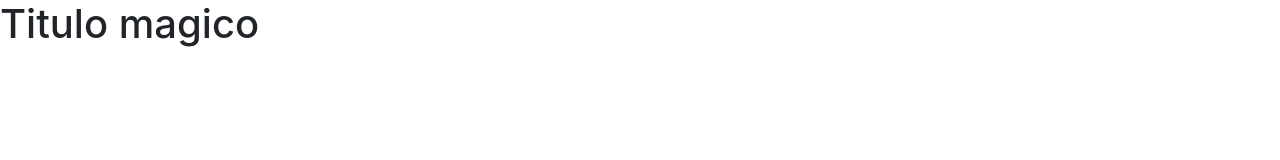
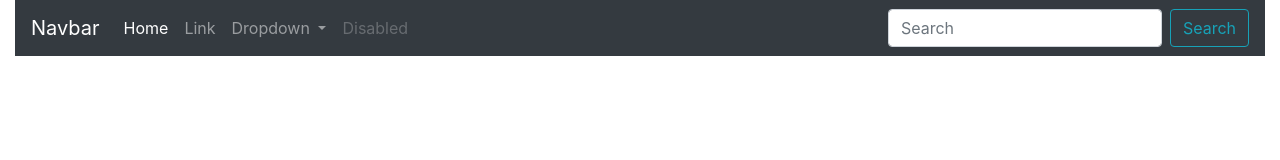
Before and after one commit to LauRivero150920/PersonalPortfolio, a plain HTML site: page index.html in a window 1280 px wide. Drawn offline with Linux system fonts and the light colour scheme.

Commit message:
Agregó navbar

```diff
--- a/index.html
+++ b/index.html
@@ -7,7 +7,45 @@
     <title>Space Pandas</title>
 </head>
 <body>
-    <h1>Titulo magico</h1>
+    <div class="container-fluid">
+        <!--Inicia nav bar-->
+     <nav class="navbar navbar-expand-lg navbar-dark bg-dark">
+  <a class="navbar-brand" href="#">Navbar</a>
+  <button class="navbar-toggler" type="button" data-toggle="collapse" data-target="#navbarSupportedContent" aria-controls="navbarSupportedContent" aria-expanded="false" aria-label="Toggle navigation">
+    <span class="navbar-toggler-icon"></span>
+  </button>
+
+  <div class="collapse navbar-collapse" id="navbarSupportedContent">
+    <ul class="navbar-nav mr-auto">
+      <li class="nav-item active">
+        <a class="nav-link" href="#">Home <span class="sr-only">(current)</span></a>
+      </li>
+      <li class="nav-item">
+        <a class="nav-link" href="#">Link</a>
+      </li>
+      <li class="nav-item dropdown">
+        <a class="nav-link dropdown-toggle" href="#" id="navbarDropdown" role="button" data-toggle="dropdown" aria-haspopup="true" aria-expanded="false">
+          Dropdown
+        </a>
+        <div class="dropdown-menu" aria-labelledby="navbarDropdown">
+          <a class="dropdown-item" href="#">Action</a>
+          <a class="dropdown-item" href="#">Another action</a>
+          <div class="dropdown-divider"></div>
+          <a class="dropdown-item" href="#">Something else here</a>
+        </div>
+      </li>
+      <li class="nav-item">
+        <a class="nav-link disabled" href="#" tabindex="-1" aria-disabled="true">Disabled</a>
+      </li>
+    </ul>
+    <form class="form-inline my-2 my-lg-0">
+      <input class="form-control mr-sm-2" type="search" placeholder="Search" aria-label="Search">
+      <button class="btn btn-outline-info my-2 my-sm-0" type="submit">Search</button>
+    </form>
+  </div>
+</nav>
+        <!--Termina nav bar-->
+    </div>
     <!--Scripts js y jquery-->
     <script src="/js/jquery-3.4.1.js"></script>
     <script src="/js/bootstrap.min.js"></script>
```
